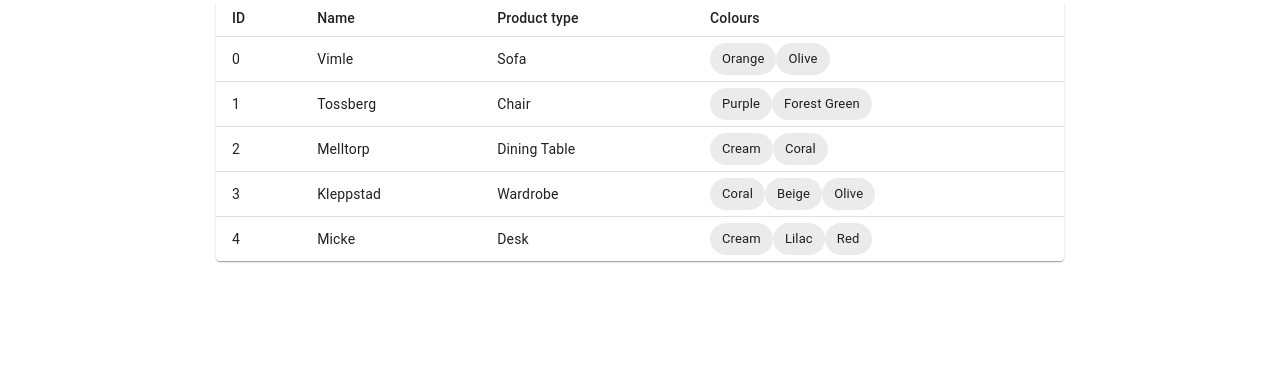
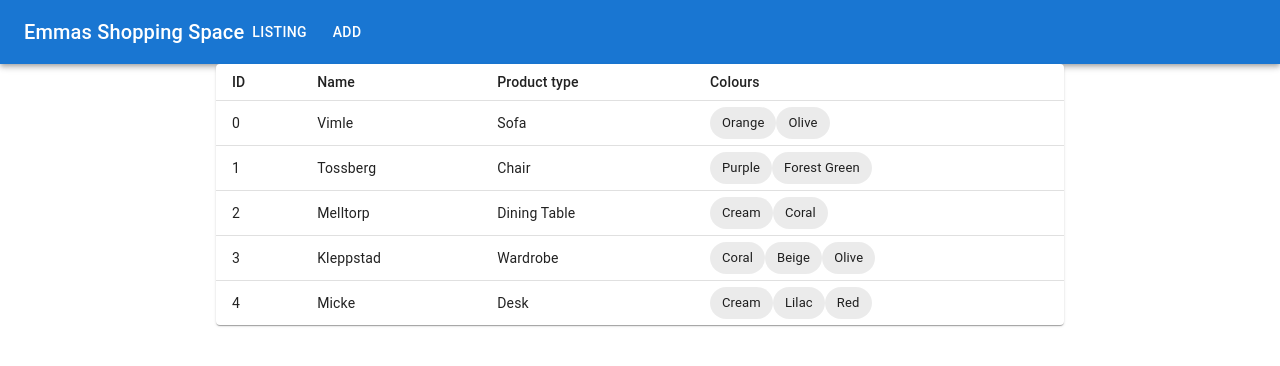
Before and after one commit to emmtho/ikea-inter, a React (Create React App) app: page / in a window 1280 px wide. Shown: the top 366 px of the page. Built offline with nearby package versions, Linux system fonts and the light colour scheme.

Commit message:
Added router and Navbar

```diff
--- a/src/App.js
+++ b/src/App.js
@@ -1,16 +1,18 @@
 import './App.css';
-import { AppContextProvider } from './provider/AppContextProvider';
+import { BrowserRouter, Routes, Route } from "react-router-dom";
 import { Listing } from './components/Listing/Listing';
+import { Navbar } from './components/Navbar/Navbar';
+import { Home } from './components/Home/Home';
 
 function App() {
   return (
-    <AppContextProvider>
-      <div className="App">
-        <main>
-          <Listing />
-        </main>
-      </div>
-    </AppContextProvider>
+    <BrowserRouter>
+      <Routes>
+        <Route path="/" element={<Home />}>
+          <Route index element={<Home />} />
+        </Route>
+      </Routes>
+    </BrowserRouter>
   );
 }
 
--- /dev/null
+++ b/src/components/Home/Home.jsx
@@ -0,0 +1,18 @@
+import { AppContextProvider } from "../../provider/AppContextProvider";
+import { Navbar } from "../Navbar/Navbar";
+import { Listing } from "../Listing/Listing";
+
+export const Home = () => {
+    return (
+        <AppContextProvider>
+            <div className="App">
+            <header className="App-header">
+                <Navbar />
+            </header>
+            <main>
+                <Listing />
+            </main>
+            </div>
+        </AppContextProvider>
+    );
+};
--- /dev/null
+++ b/src/components/Navbar/Navbar.jsx
@@ -0,0 +1,24 @@
+import * as React from 'react';
+import AppBar from '@mui/material/AppBar';
+import Toolbar from '@mui/material/Toolbar';
+import Typography from '@mui/material/Typography';
+import Button from '@mui/material/Button';
+
+export const Navbar = () => {
+
+    const handleClick = () => {
+        console.log('click');
+    };
+
+    return (
+        <AppBar position="static">
+            <Toolbar>
+            <Typography variant="h6" component="div">
+                Emmas Shopping Space
+            </Typography>
+            <Button color="inherit">Listing</Button>
+            <Button color="inherit">Add</Button>
+            </Toolbar>
+        </AppBar>
+    );
+};
```
